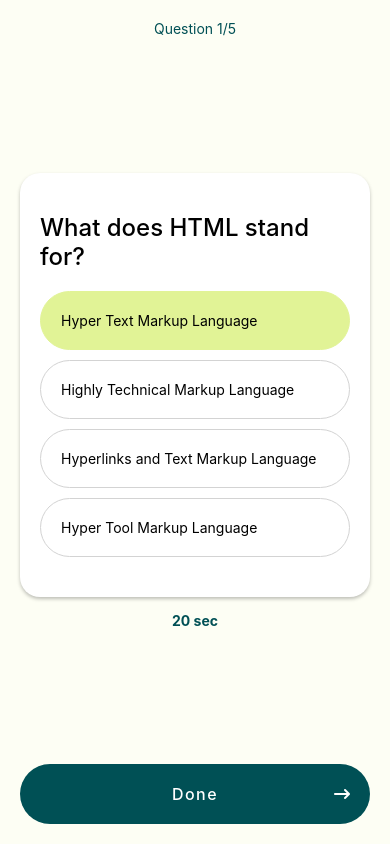
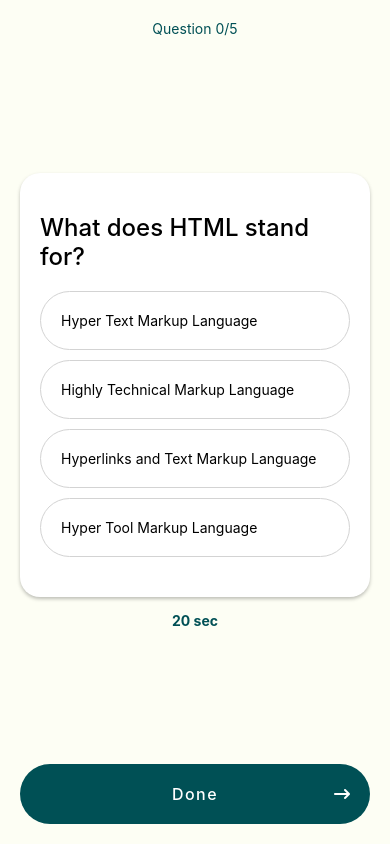
Before and after one commit to shompoth/QuizzRN, a React Native app: screen / in a window 390 px wide. Built offline with nearby package versions, Linux system fonts and the light colour scheme.

Commit message:
Add states

```diff
--- a/src/app/QuizScreen.tsx
+++ b/src/app/QuizScreen.tsx
@@ -4,16 +4,22 @@
 import questions from "../questions";
 import Card from "../components/Card";
 import CustomButton from "../components/CustomButton";
-
-const question = questions[0];
+import { useState } from "react";
 
 const QuizScreen = () => {
+  const [questionIndex, setQuestionIndex] = useState(0);
+  const question = questions[questionIndex];
+
+  const onNext = () => {
+    setQuestionIndex(questionIndex + 1);
+  };
+
   return (
     <SafeAreaView style={styles.page}>
       <View style={styles.container}>
         {/* Header */}
         <View>
-          <Text style={styles.title}>Question 1/5</Text>
+          <Text style={styles.title}>Question {questionIndex}/5</Text>
         </View>
 
         {/* Body */}
@@ -35,7 +41,7 @@
           rightIcon={
             <FontAwesome6 name="arrow-right-long" size={16} color="white" />
           }
-          onPress={() => console.warn("Custom Pressed")}
+          onPress={onNext}
           onLongPress={() => console.warn("On long press")}
         />
       </View>
--- a/src/components/QuestionCard.tsx
+++ b/src/components/QuestionCard.tsx
@@ -1,4 +1,4 @@
-import { PropsWithChildren } from "react";
+import { useState } from "react";
 import { View } from "react-native";
 import AnswerOption from "./AnswerOption";
 import { Question } from "../types";
@@ -8,11 +8,11 @@
   question: Question;
 };
 
-const QuestionCard = ({ question }: PropsWithChildren<QuestionCard>) => {
-  const selectedOption = question.options[0];
+const QuestionCard = ({ question }: QuestionCard) => {
+  const [selectedOption, setSelectedOption] = useState<string | undefined>();
 
   const onOptionSelected = (option: string) => {
-    console.warn("Selected: ", option);
+    setSelectedOption(option);
   };
 
   return (
```
